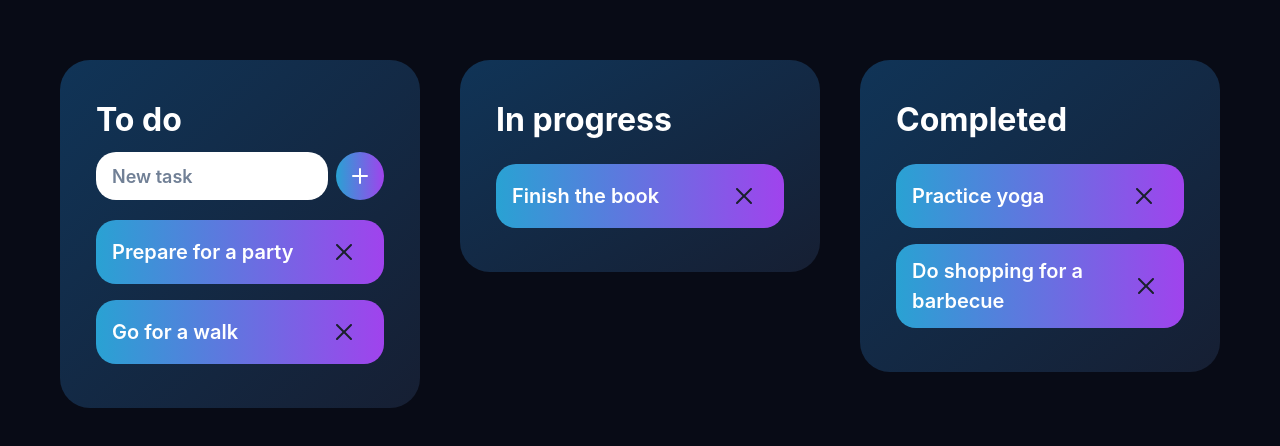
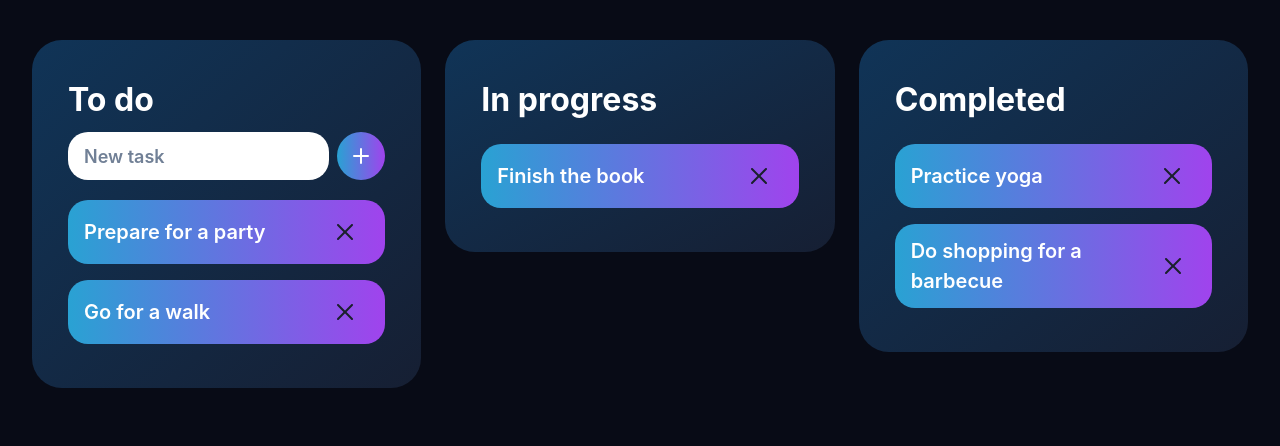
Before and after one commit to Eldigia/tasks-progress-dnd, a React (Vite) app: page / in a window 1280 px wide. Shown: the top 446 px of the page. Built offline with nearby package versions, Linux system fonts and the light colour scheme.

Commit message:
fix: fix margin

```diff
--- a/src/App.tsx
+++ b/src/App.tsx
@@ -28,14 +28,15 @@ function App() {
 
   return (
     <DragDropContext onDragEnd={onDragEnd}>
-      <Flex m={{ base: "2", md: "10" }} flexDir={{ base: "column", sm: "row" }}>
+      <Flex m={{ base: "2", md: "5" }} flexDir={{ base: "column", sm: "row" }}>
         {data.map((section, sectionIndex) => (
           <Droppable droppableId={sectionIndex.toString()} key={section.name}>
             {(provided) => (
               <Flex
                 {...provided.droppableProps}
                 ref={provided.innerRef}
-                m={{ base: "2", md: "5" }}
+                mx={{ base: "0", sm: "1", md: "3" }}
+                my={{ base: "2", md: "5" }}
                 w="100%"
                 h="fit-content"
                 bgGradient="linear(to-tl, #161F33, #103457 )"
```
